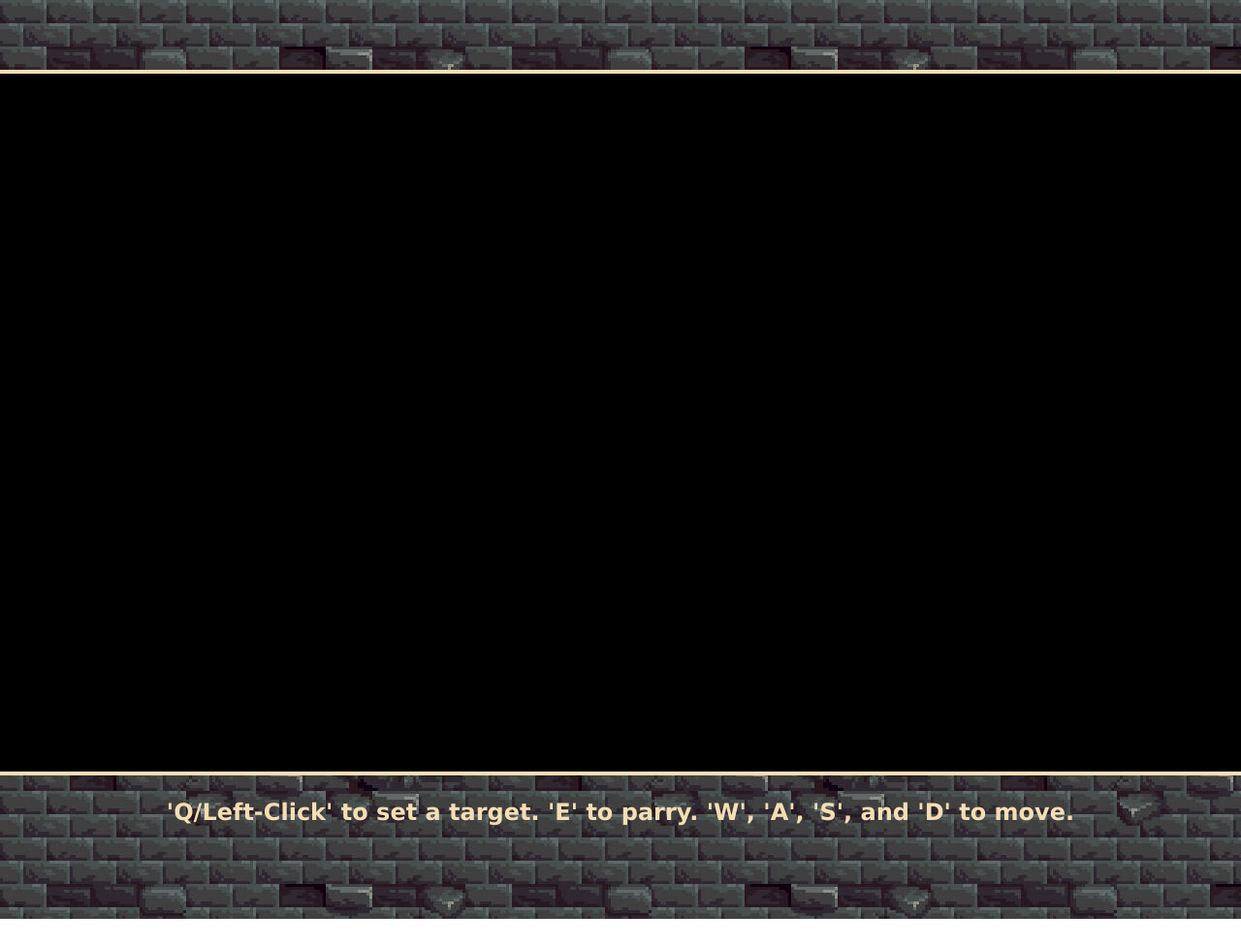
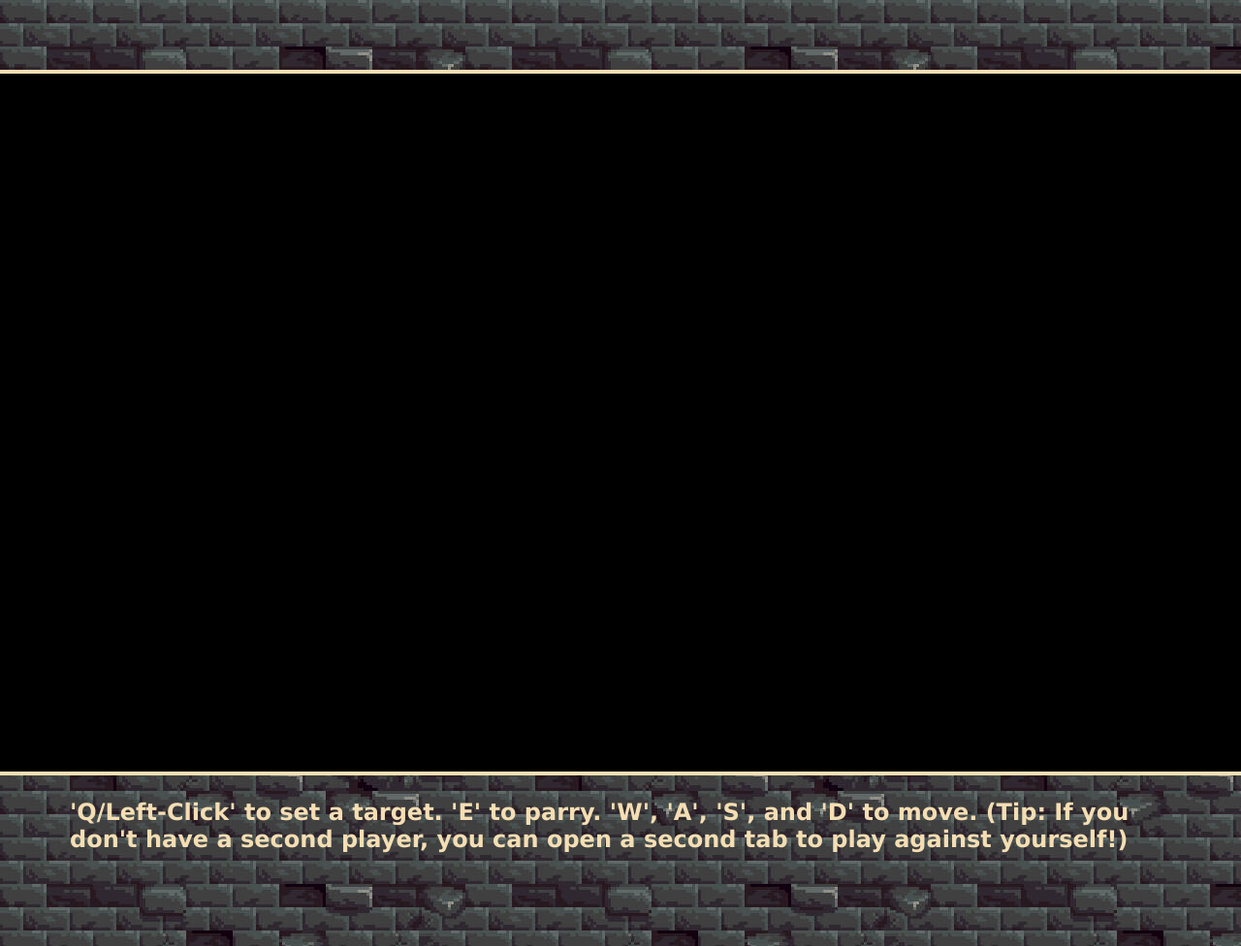
Before and after one commit to Robin-in-in/QUICKSTEEL, a website: page public/index.html in a window 1280 px wide. Shown: the whole page at 97% size. Before the commit the page ends 948 px from the top, so only its background shows below. Drawn offline with nearby package versions, Linux system fonts and the light colour scheme; no server answers; a web font is replaced by a local one.

Commit message:
Added tab duplication tip

```diff
--- a/public/index.html
+++ b/public/index.html
@@ -158,6 +158,7 @@
         <p class="instructions">
             'Q/Left-Click' to set a target. 'E' to parry. 'W', 'A', 'S', and
             'D' to move.
+            (Tip: If you don't have a second player, you can open a second tab to play against yourself!)
         </p>
     </body>
 </html>
```
